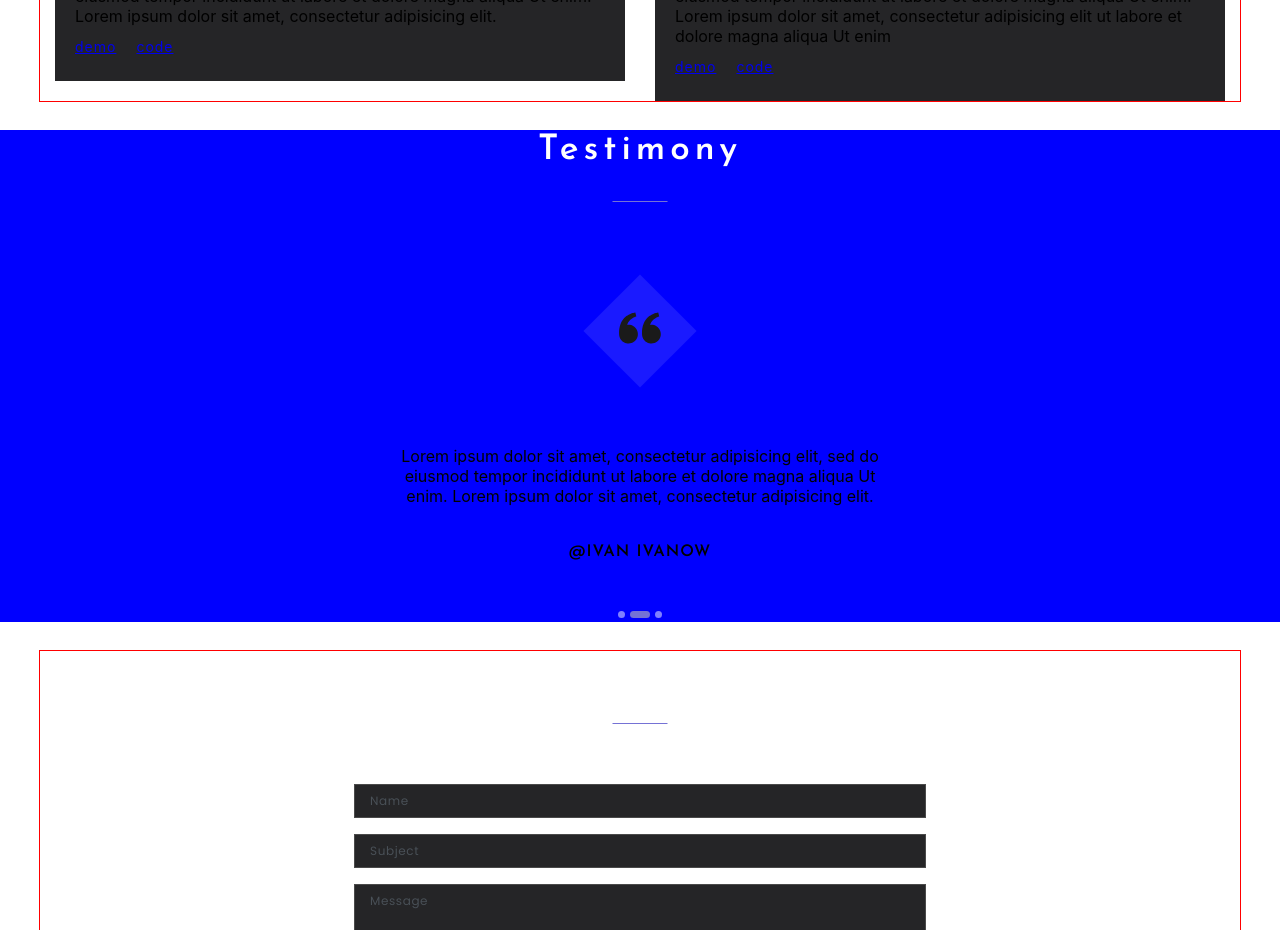
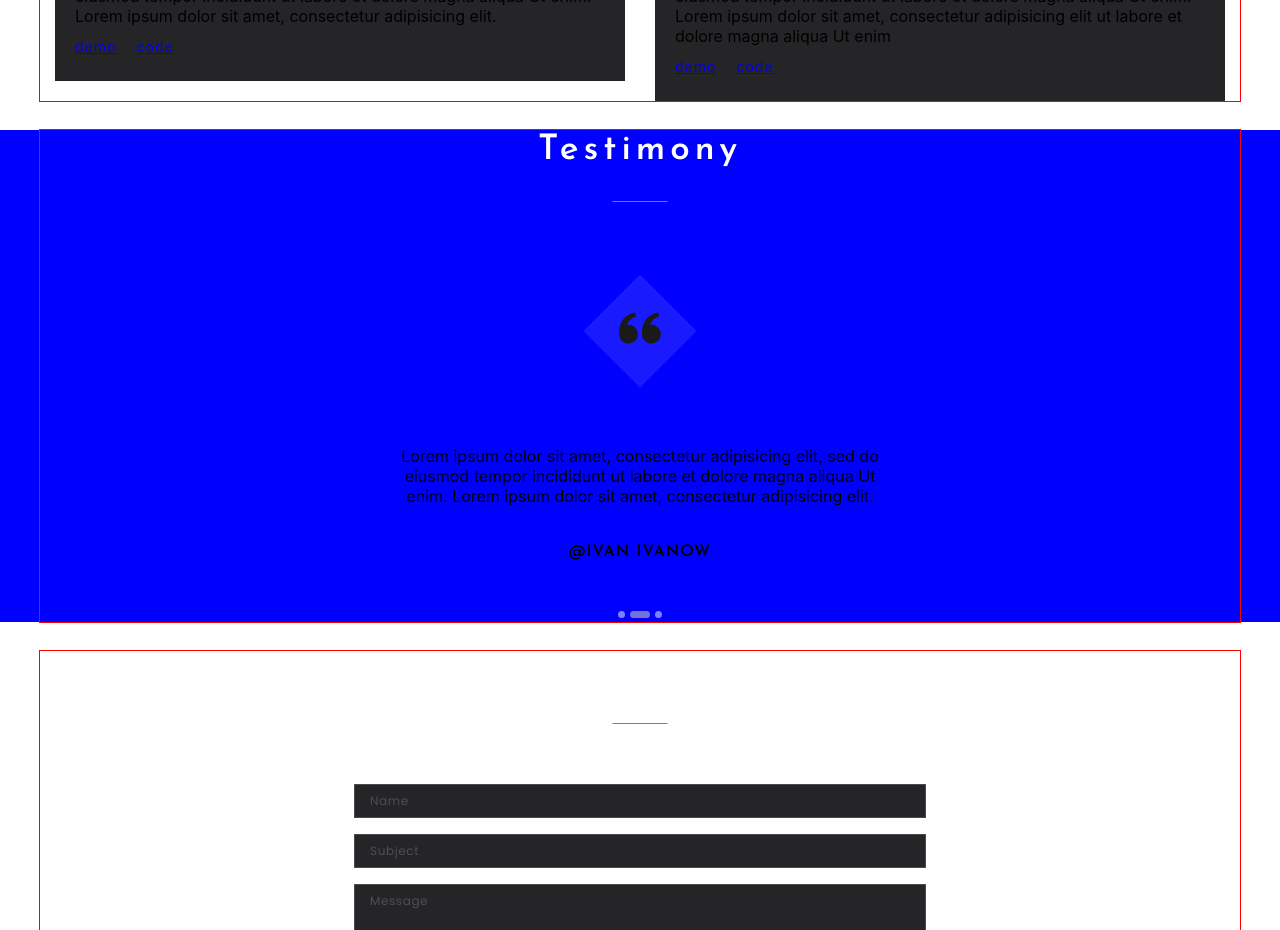
Before and after one commit to Anton-013/portfolio-start-project-main, a React app: page / in a window 1280 px wide. Shown: the part 2320-3250 px from the top of the page. Built offline with nearby package versions, Linux system fonts and the light colour scheme; the HTML template or start-up script is replaced by a standard one.

Commit message:
Testimony part 3

```diff
--- a/src/layout/sections/testimony/Testimony.tsx
+++ b/src/layout/sections/testimony/Testimony.tsx
@@ -5,12 +5,14 @@
 import { Slider } from "../../../components/slider/Slider";
 import { FlexWrapper } from "../../../components/FlexWrapper";
 import { IconWrapper } from "../skills/skill/Skill";
+import { Container } from "../../../components/Container";
 
 export { };
 
 export const Testimony = () => {
     return (
         <StyledTetimony>
+            <Container>
                 <SectionTitle>Testimony</SectionTitle>
                 <FlexWrapper direction={"column"} align={"center"}>
                     <IconWrapper>
@@ -18,7 +20,7 @@
                     </IconWrapper>
                     <Slider />
                 </FlexWrapper>
-
+            </Container>
         </StyledTetimony>
     );
 };
```
Lines whose indentation alone changed are shown as unchanged.
